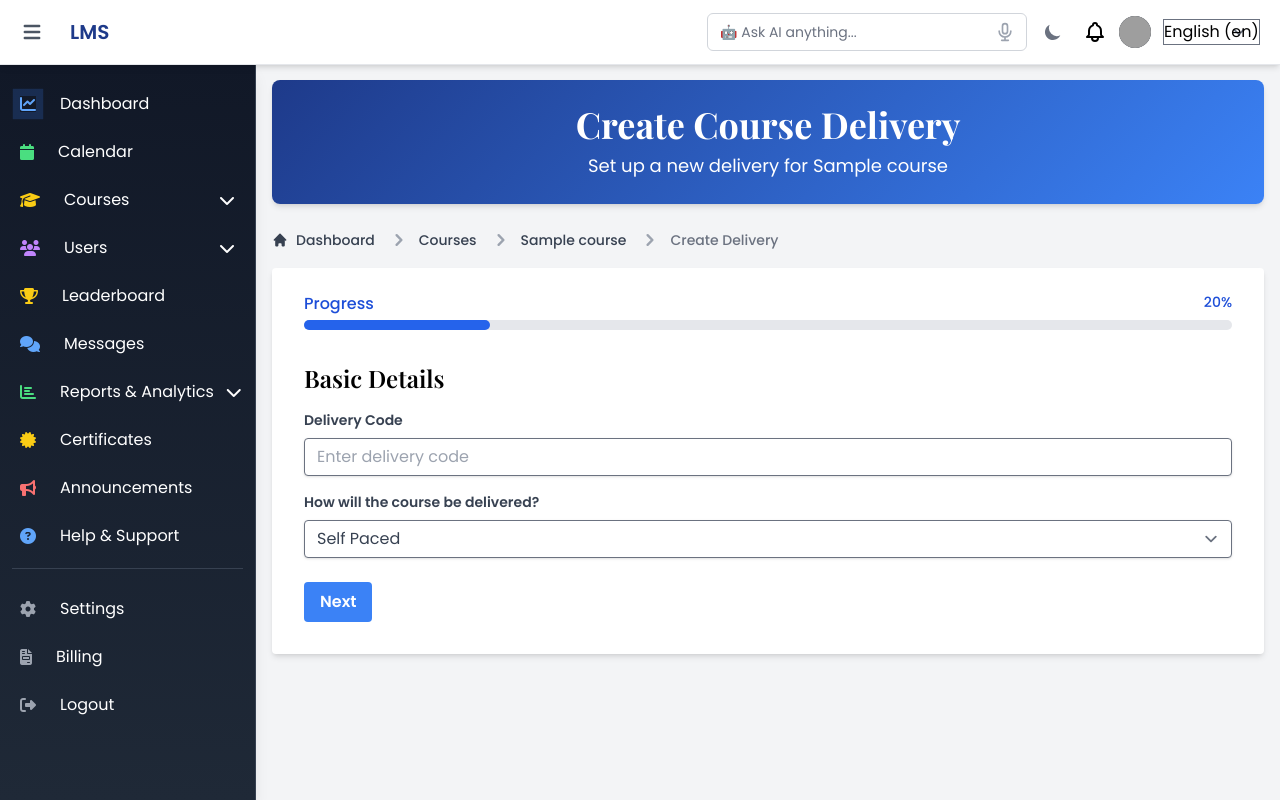
After one commit to phostilite/learning-management-system-django, a Django app: page /en/user/administrator/course/00000000-0000-0000-0000-000000000001/delivery/create/ in a window 1280 px wide. The commit adds this page. Run offline with Django 5.2, Linux system fonts and the light colour scheme; tables that the repository leaves empty hold one stand-in row (values such as "Sample post"); some libraries are stand-ins or nearby versions; grey boxes are pictures that could not be loaded.

Commit message:
delivery commit

```diff
--- a/courses/forms.py
+++ b/courses/forms.py
@@ -65,3 +65,6 @@ LearningResourceFormSet = inlineformset_factory(
     Course, LearningResource, form=LearningResourceForm,
     extra=1, can_delete=True
 )
+
+class CourseDeliveryForm(forms.ModelForm):
+    pass
--- /dev/null
+++ b/templates/users/administrator/course/create_delivery.html
@@ -0,0 +1,277 @@
+{% extends '../_base.html' %}
+{% load static %}
+{% load i18n %}
+
+{% block title %}{% trans "Create Course Delivery - LMS Admin" %}{% endblock %}
+
+{% block extra_css %}
+{% endblock %}
+
+{% block content %}
+<div>
+    <div>
+        <header class="mb-6 gradient-bg p-6 rounded-lg shadow-md">
+            <h1 class="text-4xl font-bold text-white text-center mb-2">{% trans "Create Course Delivery" %}</h1>
+            <p class="text-lg text-white text-center">{% trans "Set up a new delivery for" %} {{ course.title }}</p>
+        </header>
+
+        <nav class="flex mb-4" aria-label="{% trans 'Breadcrumb' %}">
+            <ol class="inline-flex items-center space-x-1 md:space-x-3">
+                <li class="inline-flex items-center">
+                    <a href="#" class="inline-flex items-center text-sm font-medium text-gray-700 hover:text-blue-600">
+                        <svg class="w-4 h-4 mr-2" fill="currentColor" viewBox="0 0 20 20" xmlns="http://www.w3.org/2000/svg"><path d="M10.707 2.293a1 1 0 00-1.414 0l-7 7a1 1 0 001.414 1.414L4 10.414V17a1 1 0 001 1h2a1 1 0 001-1v-2a1 1 0 011-1h2a1 1 0 011 1v2a1 1 0 001 1h2a1 1 0 001-1v-6.586l.293.293a1 1 0 001.414-1.414l-7-7z"></path></svg>
+                        {% trans "Dashboard" %}
+                    </a>
+                </li>
+                <li>
+                    <div class="flex items-center">
+                        <svg class="w-6 h-6 text-gray-400" fill="currentColor" viewBox="0 0 20 20" xmlns="http://www.w3.org/2000/svg"><path fill-rule="evenodd" d="M7.293 14.707a1 1 0 010-1.414L10.586 10 7.293 6.707a1 1 0 011.414-1.414l4 4a1 1 0 010 1.414l-4 4a1 1 0 01-1.414 0z" clip-rule="evenodd"></path></svg>
+                        <a href="#" class="ml-1 text-sm font-medium text-gray-700 hover:text-blue-600 md:ml-2">{% trans "Courses" %}</a>
+                    </div>
+                </li>
+                <li>
+                    <div class="flex items-center">
+                        <svg class="w-6 h-6 text-gray-400" fill="currentColor" viewBox="0 0 20 20" xmlns="http://www.w3.org/2000/svg"><path fill-rule="evenodd" d="M7.293 14.707a1 1 0 010-1.414L10.586 10 7.293 6.707a1 1 0 011.414-1.414l4 4a1 1 0 010 1.414l-4 4a1 1 0 01-1.414 0z" clip-rule="evenodd"></path></svg>
+                        <a href="#" class="ml-1 text-sm font-medium text-gray-700 hover:text-blue-600 md:ml-2">{{ course.title }}</a>
+                    </div>
+                </li>
+                <li>
+                    <div class="flex items-center">
+                        <svg class="w-6 h-6 text-gray-400" fill="currentColor" viewBox="0 0 20 20" xmlns="http://www.w3.org/2000/svg"><path fill-rule="evenodd" d="M7.293 14.707a1 1 0 010-1.414L10.586 10 7.293 6.707a1 1 0 011.414-1.414l4 4a1 1 0 010 1.414l-4 4a1 1 0 01-1.414 0z" clip-rule="evenodd"></path></svg>
+                        <span class="ml-1 text-sm font-medium text-gray-500 md:ml-2">{% trans "Create Delivery" %}</span>
+                    </div>
+                </li>
+            </ol>
+        </nav>
+
+        <!-- Multi-step form -->
+        <form id="courseDeliveryForm" method="post" class="bg-white shadow-md rounded px-8 pt-6 pb-8 mb-4">
+            {% csrf_token %}
+            <!-- Progress bar -->
+            <div class="mb-8">
+                <div class="flex justify-between mb-1">
+                    <span class="text-base font-medium text-blue-700 dark:text-white">{% trans "Progress" %}</span>
+                    <span class="text-sm font-medium text-blue-700 dark:text-white" id="progress-text">20%</span>
+                </div>
+                <div class="w-full bg-gray-200 rounded-full h-2.5 dark:bg-gray-700">
+                    <div class="bg-blue-600 h-2.5 rounded-full transition-all duration-500 ease-in-out" id="progress-bar" style="width: 20%"></div>
+                </div>
+            </div>
+
+            <!-- Step 1: Basic Details -->
+            <div class="step" id="step1">
+                <h3 class="text-2xl font-semibold mb-4">{% trans "Basic Details" %}</h3>
+                <div class="mb-4">
+                    <label class="block text-gray-700 text-sm font-bold mb-2" for="id_delivery_code">
+                        {% trans "Delivery Code" %}
+                    </label>
+                    <input class="shadow appearance-none border rounded w-full py-2 px-3 text-gray-700 leading-tight focus:outline-none focus:shadow-outline" id="id_delivery_code" name="delivery_code" type="text" placeholder="{% trans 'Enter delivery code' %}" readonly value="{{ form.delivery_code.value }}">
+                </div>
+                <div class="mb-4">
+                    <label class="block text-gray-700 text-sm font-bold mb-2" for="id_delivery_type">
+                        {% trans "How will the course be delivered?" %}
+                    </label>
+                    <select class="shadow appearance-none border rounded w-full py-2 px-3 text-gray-700 leading-tight focus:outline-none focus:shadow-outline" id="id_delivery_type" name="delivery_type">
+                        <option value="SELF_PACED" {% if form.delivery_type.value == "SELF_PACED" %}selected{% endif %}>{% trans "Self Paced" %}</option>
+                        <option value="INSTRUCTOR_LED" {% if form.delivery_type.value == "INSTRUCTOR_LED" %}selected{% endif %}>{% trans "Instructor Led" %}</option>
+                    </select>
+                </div>
+                <!-- Add more fields from Step 1 here -->
+            </div>
+
+            <!-- Step 2: Assign Facilitators -->
+            <div class="step hidden" id="step2">
+                <h3 class="text-2xl font-semibold mb-4">{% trans "Assign Facilitators" %}</h3>
+                <div class="mb-4">
+                    <label for="facilitators" class="block text-sm font-medium text-gray-700">{% trans "Facilitators" %}</label>
+                    <select id="facilitators" name="facilitators" multiple class="form-multiselect mt-1 block w-full pl-3 pr-10 py-2 text-base border-gray-300 focus:outline-none focus:ring-indigo-500 focus:border-indigo-500 sm:text-sm rounded-md">
+                        {% for facilitator in form.facilitators.field.queryset %}
+                            <option value="{{ facilitator.pk }}" {% if facilitator.pk in form.facilitators.value %}selected{% endif %}>{{ facilitator }}</option>
+                        {% endfor %}
+                    </select>
+                </div>
+            </div>
+
+            <!-- Step 3: Assign Participants -->
+            <div class="step hidden" id="step3">
+                <h3 class="text-2xl font-semibold mb-4">{% trans "Assign Participants" %}</h3>
+                <div class="mb-4">
+                    <label for="participants" class="block text-sm font-medium text-gray-700">{% trans "Participants" %}</label>
+                    <select id="participants" name="participants" multiple class="form-multiselect mt-1 block w-full pl-3 pr-10 py-2 text-base border-gray-300 focus:outline-none focus:ring-indigo-500 focus:border-indigo-500 sm:text-sm rounded-md">
+                        {% for participant in form.participants.field.queryset %}
+                            <option value="{{ participant.pk }}" {% if participant.pk in form.participants.value %}selected{% endif %}>{{ participant }}</option>
+                        {% endfor %}
+                    </select>
+                </div>
+            </div>
+
+            <!-- Step 4: Advanced Settings -->
+            <div class="step hidden" id="step4">
+                <h3 class="text-2xl font-semibold mb-4">{% trans "Advanced Settings" %}</h3>
+
+                <div class="mb-4">
+                    <label class="block text-gray-700 text-sm font-bold mb-2" for="access_period_checkbox">
+                        {% trans "Would you like to add access period for Course content for this Delivery?" %}
+                    </label>
+                    <input class="mr-2 leading-tight" type="checkbox" id="access_period_checkbox">
+                    <span class="text-sm">{% trans "Yes, add access period" %}</span>
+
+                    <div id="date-range-picker" class="hidden mt-4">
+                        <div class="flex items-center">
+                            <div class="relative">
+                                <div class="absolute inset-y-0 start-0 flex items-center ps-3 pointer-events-none">
+                                    <svg class="w-4 h-4 text-gray-500 dark:text-gray-400" aria-hidden="true" fill="currentColor" viewBox="0 0 20 20">
+                                        <path d="M20 4a2 2 0 0 0-2-2h-2V1a1 1 0 0 0-2 0v1h-3V1a1 1 0 0 0-2 0v1H6V1a1 1 0 0 0-2 0v1H2a2 2 0 0 0-2 2v2h20V4ZM0 18a2 2 0 0 0 2 2h16a2 2 0 0 0 2-2V8H0v10Zm5-8h10a1 1 0 0 1 0 2H5a1 1 0 0 1 0-2Z"/>
+                                    </svg>
+                                </div>
+                                <input id="datepicker-range-start" name="start_date" type="date" class="bg-gray-50 border border-gray-300 text-gray-900 text-sm rounded-lg focus:ring-blue-500 focus:border-blue-500 block w-full ps-10 p-2.5 dark:bg-gray-700 dark:border-gray-600 dark:placeholder-gray-400 dark:text-white dark:focus:ring-blue-500 dark:focus:border-blue-500" placeholder="{% trans 'Select start date' %}" value="{{ form.start_date.value|date:'Y-m-d' }}">
+                            </div>
+                            <span class="mx-4 text-gray-500">{% trans "to" %}</span>
+                            <div class="relative">
+                                <div class="absolute inset-y-0 start-0 flex items-center ps-3 pointer-events-none">
+                                    <svg class="w-4 h-4 text-gray-500 dark:text-gray-400" aria-hidden="true" fill="currentColor" viewBox="0 0 20 20">
+                                        <path d="M20 4a2 2 0 0 0-2-2h-2V1a1 1 0 0 0-2 0v1h-3V1a1 1 0 0 0-2 0v1H6V1a1 1 0 0 0-2 0v1H2a2 2 0 0 0-2 2v2h20V4ZM0 18a2 2 0 0 0 2 2h16a2 2 0 0 0 2-2V8H0v10Zm5-8h10a1 1 0 0 1 0 2H5a1 1 0 0 1 0-2Z"/>
+                                    </svg>
+                                </div>
+                                <input id="datepicker-range-end" name="end_date" type="date" class="bg-gray-50 border border-gray-300 text-gray-900 text-sm rounded-lg focus:ring-blue-500 focus:border-blue-500 block w-full ps-10 p-2.5 dark:bg-gray-700 dark:border-gray-600 dark:placeholder-gray-400 dark:text-white dark:focus:ring-blue-500 dark:focus:border-blue-500" placeholder="{% trans 'Select end date' %}" value="{{ form.end_date.value|date:'Y-m-d' }}">
+                            </div>
+                        </div>
+                    </div>
+                </div>
+
+                <div class="mb-4">
+                    <label class="block text-gray-700 text-sm font-bold mb-2" for="deactivation_date_checkbox">
+                        {% trans "Would you like to add deactivation date for this Delivery?" %}
+                    </label>
+                    <input class="mr-2 leading-tight" type="checkbox" id="deactivation_date_checkbox">
+                    <span class="text-sm">{% trans "Yes, add deactivation date" %}</span>
+
+                    <div id="datepicker-container" class="hidden mt-4">
+                        <div class="relative max-w-sm">
+                            <div class="absolute inset-y-0 start-0 flex items-center ps-3.5 pointer-events-none">
+                                <svg class="w-4 h-4 text-gray-500 dark:text-gray-400" aria-hidden="true" xmlns="http://www.w3.org/2000/svg" fill="currentColor" viewBox="0 0 20 20">
+                                    <path d="M20 4a2 2 0 0 0-2-2h-2V1a1 1 0 0 0-2 0v1h-3V1a1 1 0 0 0-2 0v1H6V1a1 1 0 0 0-2 0v1H2a2 2 0 0 0-2 2v2h20V4ZM0 18a2 2 0 0 0 2 2h16a2 2 0 0 0 2-2V8H0v10Zm5-8h10a1 1 0 0 1 0 2H5a1 1 0 0 1 0-2Z"/>
+                                </svg>
+                            </div>
+                            <input id="default-datepicker" name="deactivation_date" type="date" class="bg-gray-50 border border-gray-300 text-gray-900 text-sm rounded-lg focus:ring-blue-500 focus:border-blue-500 block w-full ps-10 p-2.5 dark:bg-gray-700 dark:border-gray-600 dark:placeholder-gray-400 dark:text-white dark:focus:ring-blue-500 dark:focus:border-blue-500" placeholder="{% trans 'Select date' %}" value="{{ form.deactivation_date.value|date:'Y-m-d' }}">
+                        </div>
+                    </div>
+                </div>
+
+                <div class="mb-4">
+                    <label class="block text-gray-700 text-sm font-bold mb-2" for="id_feedback">
+                        {% trans "Would you like to get feedback from the Participant for this Delivery?" %}
+                    </label>
+                    <input class="mr-2 leading-tight" type="checkbox" id="id_feedback" name="feedback">
+                    <span class="text-sm">{% trans "Yes, collect feedback" %}</span>
+                </div>
+
+                <div class="mb-4">
+                    <label class="block text-gray-700 text-sm font-bold mb-2" for="id_mandatory">
+                        {% trans "Would you like to mark this Delivery as Mandatory for the Participant?" %}
+                    </label>
+                    <input class="mr-2 leading-tight" type="checkbox" id="id_mandatory" name="mandatory">
+                    <span class="text-sm">{% trans "Yes, mark as mandatory" %}</span>
+                </div>
+
+                <div class="mb-4">
+                    <label class="block text-gray-700 text-sm font-bold mb-2" for="id_attendance">
+                        {% trans "Do you want to capture the Participant attendance for this Course?" %}
+                    </label>
+                    <input class="mr-2 leading-tight" type="checkbox" id="id_attendance" name="attendance">
+                    <span class="text-sm">{% trans "Yes, capture attendance" %}</span>
+                </div>
+
+                <div class="mb-4">
+                    <label class="block text-gray-700 text-sm font-bold mb-2" for="id_completion_certificate">
+                        {% trans "Does this Course require a Completion Certificate?" %}
+                    </label>
+                    <input class="mr-2 leading-tight" type="checkbox" id="id_completion_certificate" name="completion_certificate">
+                    <span class="text-sm">{% trans "Yes, require completion certificate" %}</span>
+                </div>
+            </div>
+
+            <!-- Step 5: Email Settings -->
+            <div class="step hidden" id="step5">
+                <h3 class="text-2xl font-semibold mb-4">{% trans "Email Settings" %}</h3>
+                <div class="mb-4">
+                    <label class="block text-gray-700 text-sm font-bold mb-2" for="id_invite_email">
+                        {% trans "Invite Email Template" %}
+                    </label>
+                    <textarea class="shadow appearance-none border rounded w-full py-2 px-3 text-gray-700 leading-tight focus:outline-none focus:shadow-outline" id="id_invite_email" name="invite_email" rows="4"></textarea>
+                </div>
+                <div class="mb-4">
+                    <label class="block text-gray-700 text-sm font-bold mb-2" for="id_completion_email">
+                        {% trans "Completion Email Template" %}
+                    </label>
+                    <textarea class="shadow appearance-none border rounded w-full py-2 px-3 text-gray-700 leading-tight focus:outline-none focus:shadow-outline" id="id_completion_email" name="completion_email" rows="4"></textarea>
+                </div>
+            </div>
+
+            <!-- Navigation buttons -->
+            <div class="flex justify-between mt-6">
+                <button type="button" id="prevBtn" class="bg-gray-500 hover:bg-gray-700 text-white font-bold py-2 px-4 rounded focus:outline-none focus:shadow-outline transition duration-300 ease-in-out transform hover:-translate-y-1 hover:scale-110">
+                    {% trans "Previous" %}
+                </button>
+                <button type="button" id="nextBtn" class="bg-blue-500 hover:bg-blue-700 text-white font-bold py-2 px-4 rounded focus:outline-none focus:shadow-outline transition duration-300 ease-in-out transform hover:-translate-y-1 hover:scale-110">
+                    {% trans "Next" %}
+                </button>
+                <button type="submit" id="submitBtn" class="hidden bg-green-500 hover:bg-green-700 text-white font-bold py-2 px-4 rounded focus:outline-none focus:shadow-outline transition duration-300 ease-in-out transform hover:-translate-y-1 hover:scale-110">
+                    {% trans "Submit" %}
+                </button>
+            </div>
+        </form>
+    </div>
+</div>
+
+<script src="https://cdnjs.cloudflare.com/ajax/libs/flowbite/1.6.5/flowbite.min.js"></script>
+<script>
+    // Add your JavaScript for form navigation and validation here
+    document.addEventListener('DOMContentLoaded', function() {
+        const form = document.getElementById('courseDeliveryForm');
+        const steps = document.querySelectorAll('.step');
+        const nextBtn = document.getElementById('nextBtn');
+        const prevBtn = document.getElementById('prevBtn');
+        const submitBtn = document.getElementById('submitBtn');
+        const progressBar = document.getElementById('progress-bar');
+        const progressText = document.getElementById('progress-text');
+        let currentStep = 0;
+
+        function showStep(stepIndex) {
+            steps.forEach((step, index) => {
+                step.classList.toggle('hidden', index !== stepIndex);
+            });
+            prevBtn.classList.toggle('hidden', stepIndex === 0);
+            nextBtn.classList.toggle('hidden', stepIndex === steps.length - 1);
+            submitBtn.classList.toggle('hidden', stepIndex !== steps.length - 1);
+
+            const progress = ((stepIndex + 1) / steps.length) * 100;
+            progressBar.style.width = `${progress}%`;
+            progressText.textContent = `${Math.round(progress)}%`;
+        }
+
+        nextBtn.addEventListener('click', () => {
+            if (currentStep < steps.length - 1) {
+                currentStep++;
+                showStep(currentStep);
+            }
+        });
+
+        prevBtn.addEventListener('click', () => {
+            if (currentStep > 0) {
+                currentStep--;
+                showStep(currentStep);
+            }
+        });
+
+        form.addEventListener('submit', (e) => {
+            e.preventDefault();
+            // Add form validation logic here
+            // If valid, submit the form
+            // form.submit();
+        });
+
+        showStep(currentStep);
+    });
+</script>
+{% endblock %}
--- a/templates/users/administrator/course/deliveries.html
+++ b/templates/users/administrator/course/deliveries.html
@@ -73,7 +73,7 @@
 
         <!-- Action Buttons -->
         <div class="mb-8 flex gap-4">
-            <a href="#" type="button" class="bg-accent hover:bg-opacity-90 text-white font-bold py-2 px-4 rounded-lg flex items-center">
+            <a href="{% url 'administrator_course_delivery_create' course.id %}" type="button" class="bg-accent hover:bg-opacity-90 text-white font-bold py-2 px-4 rounded-lg flex items-center">
                 <i class="fas fa-plus mr-2"></i> {% trans "Create Delivery" %}
             </a>
             <a href="#" type="button" class="bg-primary hover:bg-opacity-90 text-white font-bold py-2 px-4 rounded-lg flex items-center">
--- a/users/urls.py
+++ b/users/urls.py
@@ -25,6 +25,7 @@ urlpatterns = [
     path('administrator/course/<uuid:course_id>/add-resource/', administartor_views.add_learning_resource, name='add_learning_resource'),
 
     path('administrator/course/<uuid:course_id>/deliveries/', administartor_views.AdministratorCourseDeliveryListView.as_view(), name='administrator_course_delivery_list'),
+    path('administrator/course/<uuid:course_id>/delivery/create/', administartor_views.AdministratorCourseDeliveryCreateView.as_view(), name='administrator_course_delivery_create'),
 
 
     path('administrator/report/course_completion/', administartor_views.AdministratorCourseCompletionReportView.as_view(), name='administrator_course_completion_report'),
```
Also changed, not shown: users/administartor_views.py (+13 -1 lines), templates/errors/error_page.html (added).
